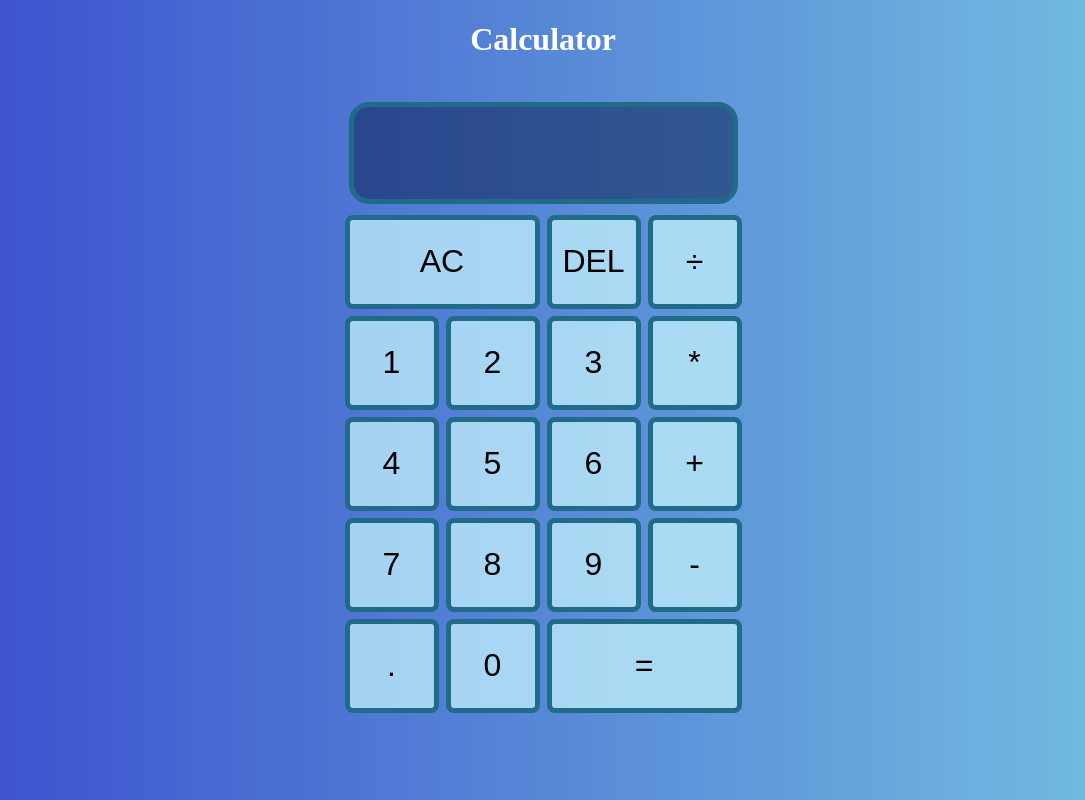
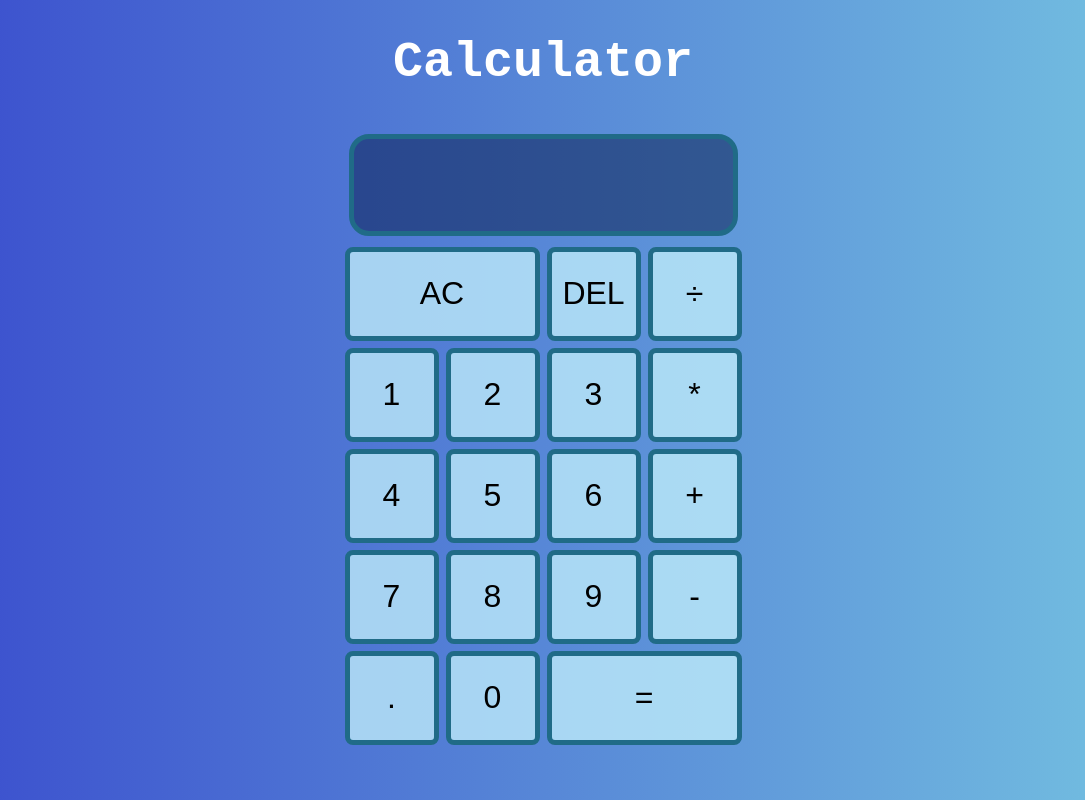
Before and after one commit to lhernandez5/CalculatorApp, a React (Create React App) app: page / in a window 1280 px wide. Shown: the whole page, without its empty margins (97-1182 px from the left). Built offline with nearby package versions, Linux system fonts and the light colour scheme.

Commit message:
update css

```diff
--- a/public/index.html
+++ b/public/index.html
@@ -24,7 +24,13 @@
       work correctly both with client-side routing and a non-root public URL.
       Learn how to configure a non-root public URL by running `npm run build`.
     -->
-    <title>React App</title>
+    <title>Calculator App</title>
+    <link rel="preconnect" href="https://fonts.googleapis.com" />
+    <link rel="preconnect" href="https://fonts.gstatic.com" crossorigin />
+    <link
+      href="https://fonts.googleapis.com/css2?family=Montserrat+Alternates:ital,wght@0,100;0,200;0,300;0,400;0,500;0,600;0,700;0,800;0,900;1,100;1,200;1,300;1,400;1,500;1,600;1,700;1,800;1,900&display=swap"
+      rel="stylesheet"
+    />
   </head>
   <body>
     <noscript>You need to enable JavaScript to run this app.</noscript>
--- a/src/styles.css
+++ b/src/styles.css
@@ -10,6 +10,8 @@
 .heading {
     color: white;
     text-align: center;
+    font-family: 'Courier New', Courier, monospace;
+    font-size: 50px;
 }
 
 .calculator-grid {
```
